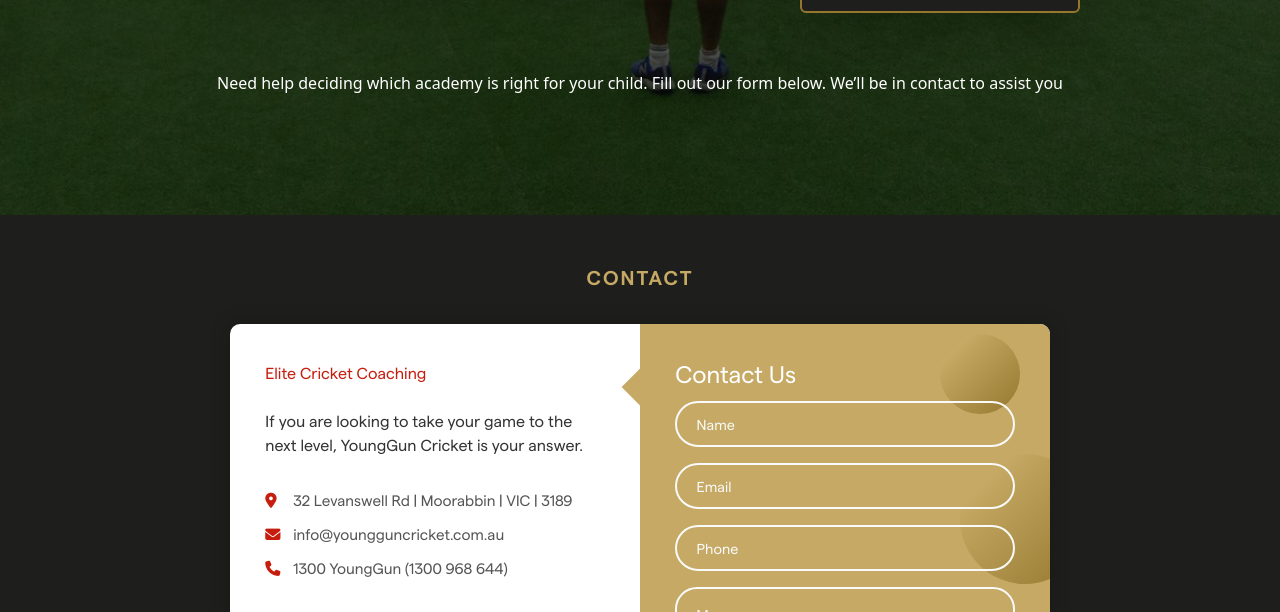
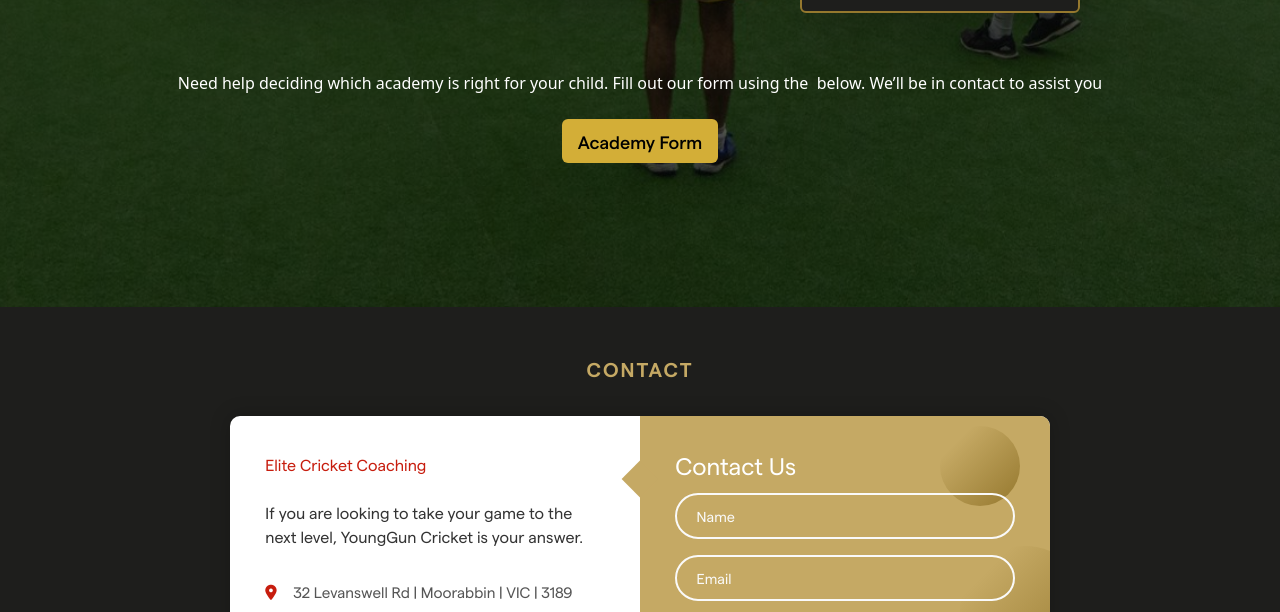
Before and after one commit to JackNDS/Young-Gun-Cricket, a website: page academies.html in a window 1280 px wide. Shown: the part 899-1511 px from the top of the page. Drawn offline with Linux system fonts and the light colour scheme.

Commit message:
update to programs 2025

```diff
--- a/academies.html
+++ b/academies.html
@@ -90,7 +90,13 @@
                 </div>
 <div>
     <br>  <br>
-    <p>Need help deciding which academy is right for your child. Fill out our form below. We’ll be in contact to assist you</p>
+    <p>Need help deciding which academy is right for your child. Fill out our form using the <button></button> below. We’ll be in contact to assist you</p>
+    <a href="https://docs.google.com/forms/d/e/1FAIpQLSfk_zTNy9myxOI-jmnkU72R3lZ_BKJSXE2l2ciYHtFPnJ2wKg/viewform?usp=header" target="popup" class="px-4  my-4 btn2">
+        <div class="hover"></div>
+        <div class="btn-text text-center">
+            <button class="text-lg font-mattermedium text-black bg-YGCGold px-4 py-2 rounded-md" >Academy Form</button>
+        </div>
+    </a>
 </div>
 
                 <!-- <div class="coach-card shadow-2xl rounded-md">
```
